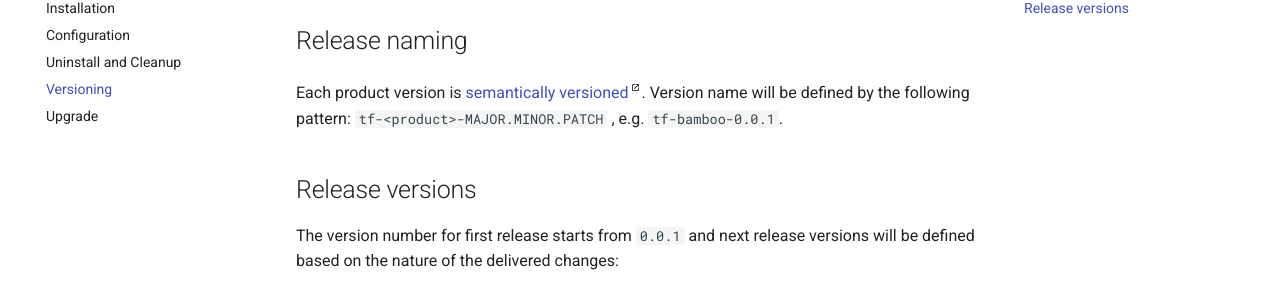
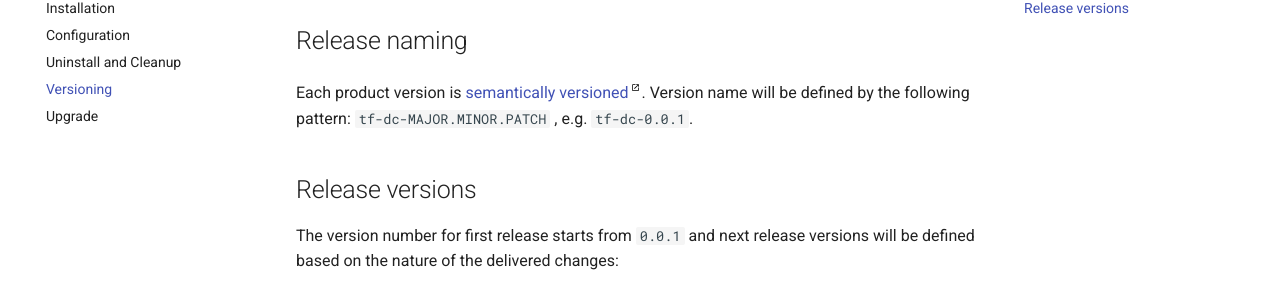
Before and after one commit to atlassian-labs/data-center-terraform, an MkDocs documentation site: the page built from docs/docs/userguide/VERSIONING.md, in a window 1280 px wide. Shown: the part 251-544 px from the top of the page. Built offline with MkDocs 1.6.1 and Material for MkDocs 9.7.7, drawn with Linux system fonts in a browser that asks for light colours; comment, search, counter and statistics services are not loaded.

Commit message:
Addressed the review comment and renamed the proposal for release name

```diff
--- a/docs/docs/userguide/VERSIONING.md
+++ b/docs/docs/userguide/VERSIONING.md
@@ -2,7 +2,7 @@
 
 ## Release naming
 Each product version is [semantically versioned](https://semver.org/){.external}.
-Version name will be defined by the following pattern: `tf-<product>-MAJOR.MINOR.PATCH` , e.g. `tf-bamboo-0.0.1`.
+Version name will be defined by the following pattern: `tf-dc-MAJOR.MINOR.PATCH` , e.g. `tf-dc-0.0.1`.
 
 ## Release versions
 The version number for first release starts from `0.0.1` and next release versions will be defined based on the nature of the delivered changes:
```
